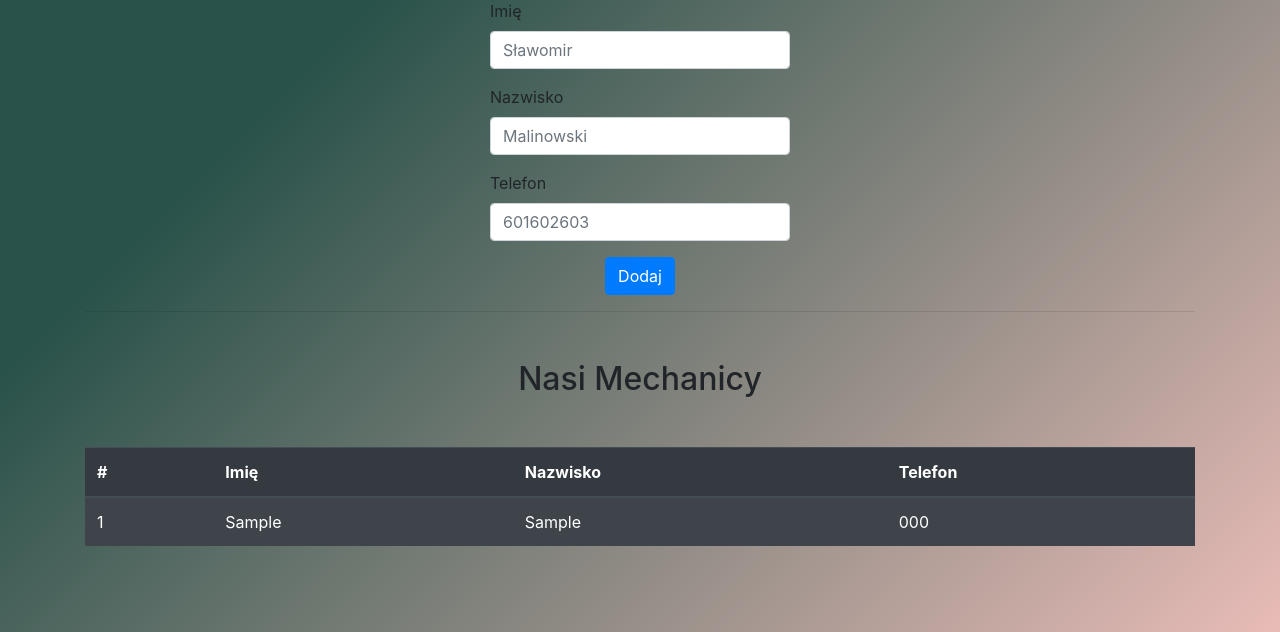
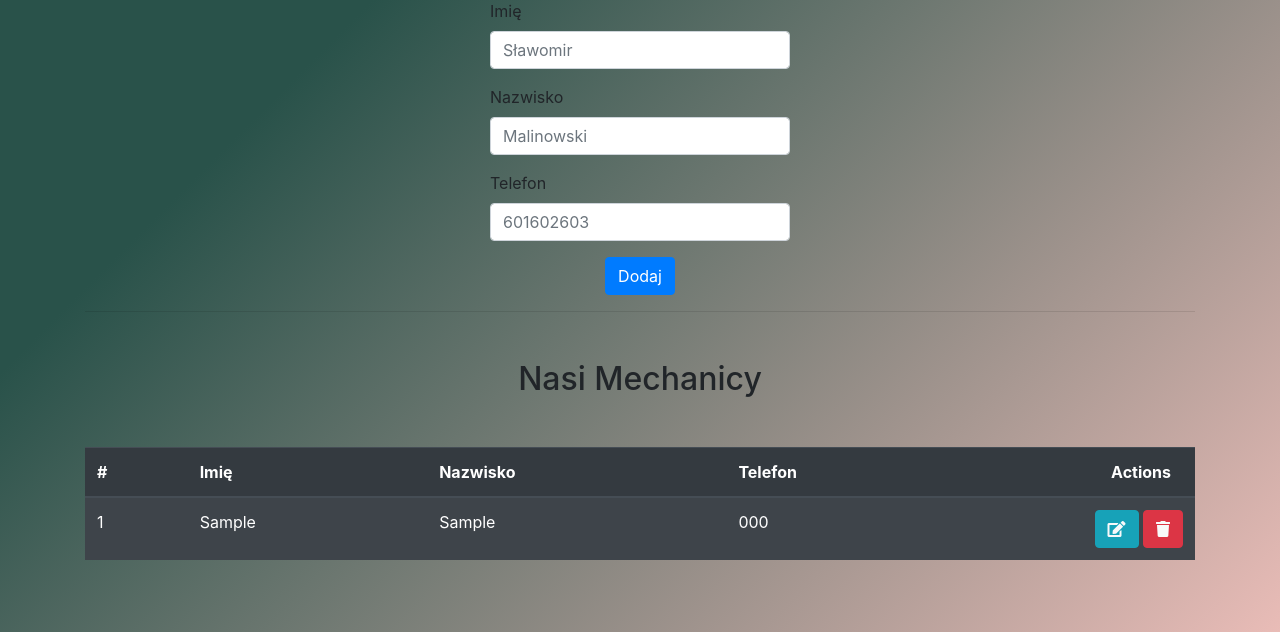
Before and after one commit to kubo550/school-mechanic, a PHP site: page /mechanicy.php in a window 1280 px wide. Shown: the part 168-800 px from the top of the page. Run offline with PHP 8.4, Linux system fonts and the light colour scheme; tables that the repository leaves empty or names only in its code hold one stand-in row (values such as "Sample post").

Commit message:
Inplement Edit / Delete

```diff
--- a/mechanicy.php
+++ b/mechanicy.php
@@ -10,16 +10,33 @@ if (isset($_POST['mechanikSubmit'])) {
     $telefon = $_POST['telefon'];
 
     $sql = "INSERT INTO `mechanik` (`imie`, `nazwisko`, `telefon`) VALUES ('$imie', '$nazwisko', '$telefon');";
+    echo $conn->query($sql) ? ("<div class='success' id='message'> Zmiany zostały zachowane pomyślnie! </div>") : ("<div class='error' id='message'>Wystąpił błąd! $conn->error </div>");
+};
 
-    echo $conn->query($sql) ? ("<div class='success' id='message'> Zmiany zostały zachowane pomyślnie! </div>") : ("<div class='error' id='message'>Wystąpił błąd! </div>" . $conn->error);
-};
+if (isset($_GET['delete'])) {
+    $id = $_GET['delete'];
+    $sql = "DELETE FROM `mechanik` WHERE `mechanik`.`id` = $id";
+    echo $conn->query($sql) ? ("<div class='success' id='message'> Zmiany zostały zachowane pomyślnie! </div>") : ("<div class='error' id='message'>Wystąpił błąd! $conn->error </div>");
+}
+
+if (isset($_POST['editMechanik'])) {
+    $id = $_POST['eid'];
+    $imie = $_POST['eimie'];
+    $nazwisko = $_POST['enazwisko'];
+    $telefon = $_POST['etelefon'];
+
+    $sql = "UPDATE `mechanik` SET `imie` = '$imie', `nazwisko` = '$nazwisko', `telefon` = '$telefon' WHERE `mechanik`.`id` = $id";
+    echo $conn->query($sql) ? ("<div class='success' id='message'> Zmiany zostały zachowane pomyślnie! </div>") : ("<div class='error' id='message'>Wystąpił błąd! $conn->error </div>");
+}
+
+
 ?>
 
 <!DOCTYPE html>
 <html lang="pl">
 
 <body>
-    <?php echo file_get_contents('header.php'); ?>
+    <?php include('header.php'); ?>
 
     <div class="container">
         <h2>Dodaj Mechanika</h2>
@@ -55,6 +72,7 @@ if (isset($_POST['mechanikSubmit'])) {
                     <th scope="col">Imię</th>
                     <th scope="col">Nazwisko</th>
                     <th scope="col">Telefon</th>
+                    <th class="text-right px-4">Actions</th>
                 </tr>
             </thead>
             <tbody>
@@ -68,6 +86,18 @@ if (isset($_POST['mechanikSubmit'])) {
                     echo "<td>" . $row["imie"] . "</td>";
                     echo "<td>" . $row["nazwisko"] . "</td>";
                     echo "<td>" . $row["telefon"] . "</td>";
+                    echo  "
+                    <td width='20%' class='text-right'>
+                        <button class='btn btn-info'>
+                        <a href='editMechanicy.php?edit=" . $row["id"] . "'>
+                            <i class='fas fa-edit text-light'></i>
+                        </button>
+                        <button class='btn btn-danger'>
+                            <a href='" . $_SERVER['PHP_SELF'] . "?delete=" . $row["id"] . "'>
+                                <i class='fas fa-trash text-light'></i>
+                            </a>
+                        </button>
+                    </td>";
                     echo "</tr>";
                 }
                 mysqli_close($conn);
```
